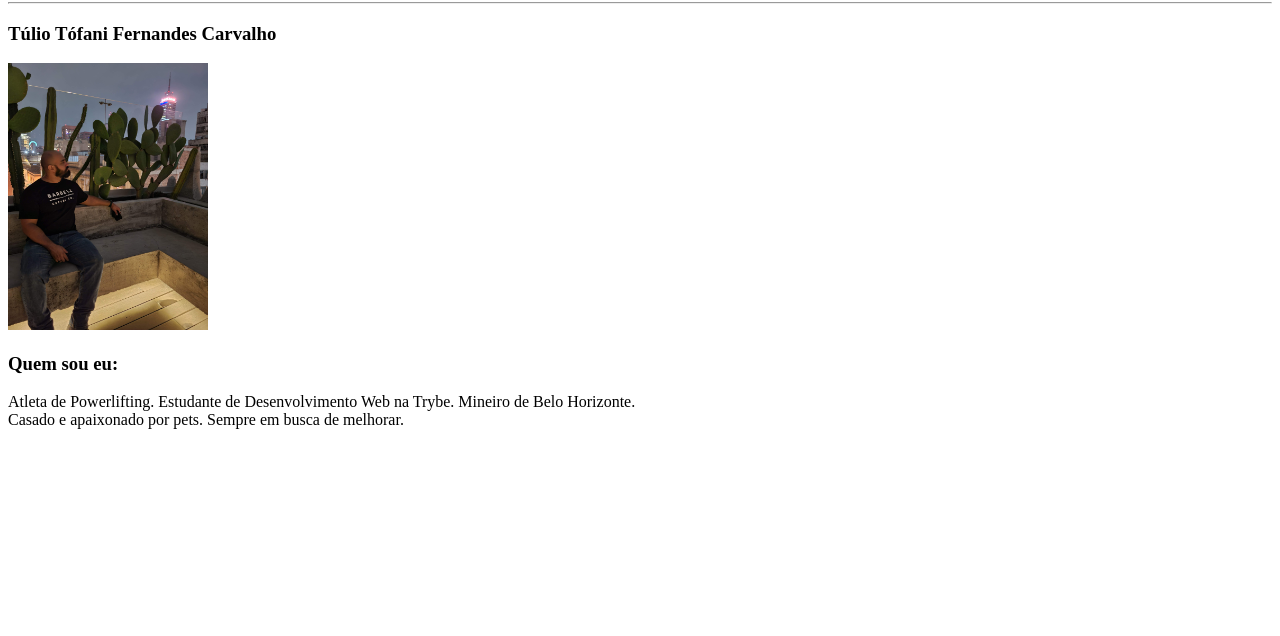
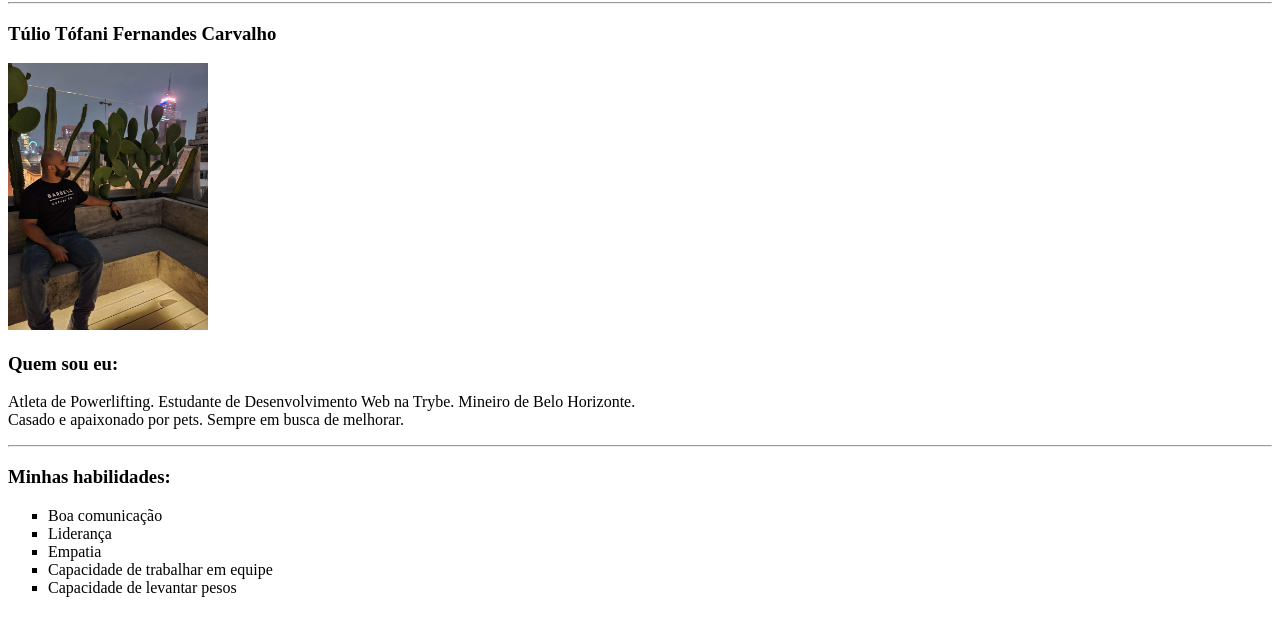
Before and after one commit to tuliotofani/tuliotofani.github.io, a plain HTML site: page portfolio.html in a window 1280 px wide. Shown: the part 78-714 px from the top of the page. Drawn offline with Linux system fonts and the light colour scheme.

Commit message:
adiciona minhas habilidades

```diff
--- a/portfolio.html
+++ b/portfolio.html
@@ -11,5 +11,14 @@
     <img src="Tulio_Tofani.jpg" alt="Foto de Túlio Tófani com blusa preta" width="200px">
     <h3>Quem sou eu:</h3>
     <p>Atleta de Powerlifting. Estudante de Desenvolvimento Web na Trybe. Mineiro de Belo Horizonte. <br> Casado e apaixonado por pets. Sempre em busca de melhorar.</p>
+    <hr>
+    <h3>Minhas habilidades:</h3>
+    <ul type="square">
+        <li>Boa comunicação</li>
+        <li>Liderança</li>
+        <li>Empatia</li>
+        <li>Capacidade de trabalhar em equipe</li>
+        <li>Capacidade de levantar pesos</li>
+    </ul>
 </body>
 </html>
```
